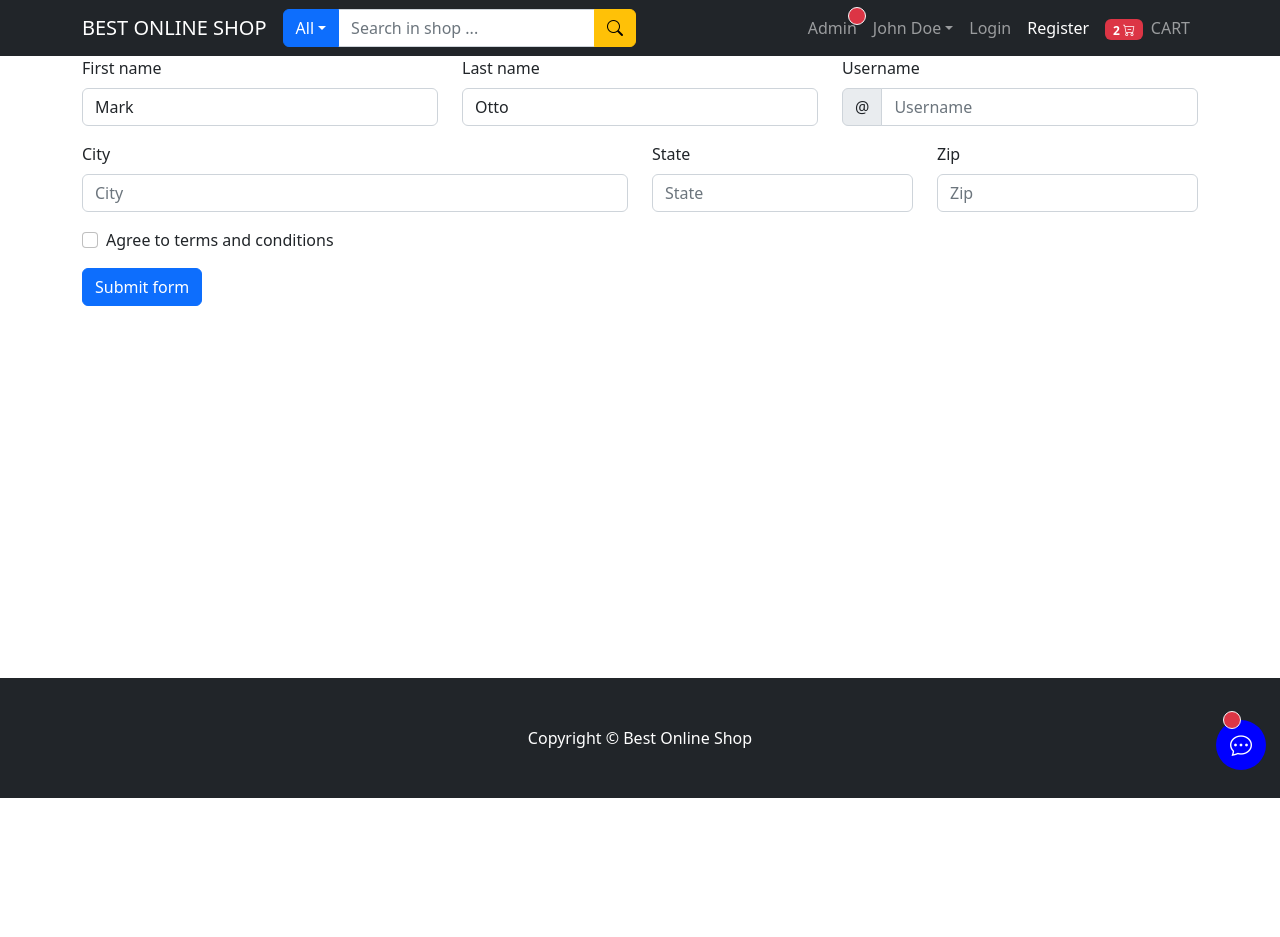
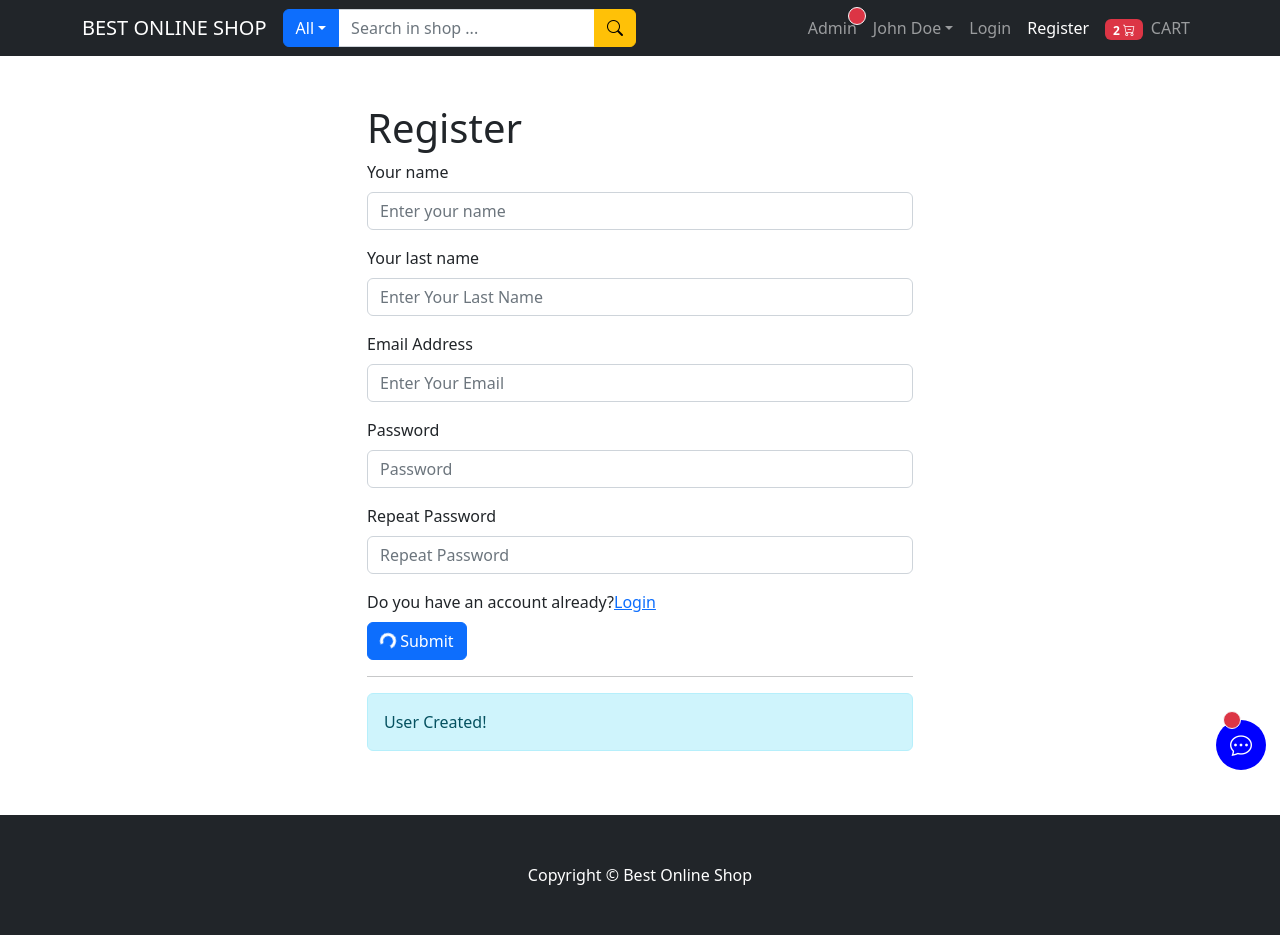
Before and after one commit to 0xAureoleNode/mern-e-commerce, a React (Create React App) app in the folder frontend/: page /register in a window 1280 px wide. Before the commit the page ends 800 px from the top, so only its background shows below. Built offline with nearby package versions, Linux system fonts and the light colour scheme.

Commit message:
updating RegisterPage

```diff
--- a/frontend/src/pages/RegisterPage.js
+++ b/frontend/src/pages/RegisterPage.js
@@ -1,5 +1,14 @@
 import React, { useState } from 'react';
-import { Container, Row, Col, Form, Button, InputGroup } from 'react-bootstrap';
+import {
+  Container,
+  Row,
+  Col,
+  Form,
+  Button,
+  Spinner,
+  Alert,
+} from 'react-bootstrap';
+import { Link } from 'react-router-dom';
 
 const RegisterPage = () => {
   const [validated, setValidated] = useState(false);
@@ -13,80 +22,106 @@ const RegisterPage = () => {
 
     setValidated(true);
   };
-  //
   return (
     <Container>
+      <Row className="mt-5 justify-content-md-center">
+        <Col md={6}>
+          <h1>Register</h1>
           <Form noValidate validated={validated} onSubmit={handleSubmit}>
-        <Row className="mb-3">
-          <Form.Group as={Col} md="4" controlId="validationCustom01">
-            <Form.Label>First name</Form.Label>
+            {/* First Name Group */}
+            <Form.Group className="mb-3" controlId="validationCustom01">
+              <Form.Label>Your name</Form.Label>
               <Form.Control
                 required
                 type="text"
-              placeholder="First name"
-              defaultValue="Mark"
+                placeholder="Enter your name"
+                name="name"
               />
-            <Form.Control.Feedback>Looks good!</Form.Control.Feedback>
+              <Form.Control.Feedback type="invalid">
+                Please Enter A Name
+              </Form.Control.Feedback>
             </Form.Group>
-          <Form.Group as={Col} md="4" controlId="validationCustom02">
-            <Form.Label>Last name</Form.Label>
+            {/* Last Name Group */}
+            <Form.Group className="mb-3" controlId="formBasicLastName">
+              <Form.Label>Your last name</Form.Label>
               <Form.Control
                 required
                 type="text"
-              placeholder="Last name"
-              defaultValue="Otto"
-            />
-            <Form.Control.Feedback>Looks good!</Form.Control.Feedback>
-          </Form.Group>
-          <Form.Group as={Col} md="4" controlId="validationCustomUsername">
-            <Form.Label>Username</Form.Label>
-            <InputGroup hasValidation>
-              <InputGroup.Text id="inputGroupPrepend">@</InputGroup.Text>
-              <Form.Control
-                type="text"
-                placeholder="Username"
-                aria-describedby="inputGroupPrepend"
-                required
+                placeholder="Enter Your Last Name"
+                name="lastName"
               />
               <Form.Control.Feedback type="invalid">
-                Please choose a username.
-              </Form.Control.Feedback>
-            </InputGroup>
-          </Form.Group>
-        </Row>
-        <Row className="mb-3">
-          <Form.Group as={Col} md="6" controlId="validationCustom03">
-            <Form.Label>City</Form.Label>
-            <Form.Control type="text" placeholder="City" required />
-            <Form.Control.Feedback type="invalid">
-              Please provide a valid city.
+                Please Enter Your Last Name
               </Form.Control.Feedback>
             </Form.Group>
-          <Form.Group as={Col} md="3" controlId="validationCustom04">
-            <Form.Label>State</Form.Label>
-            <Form.Control type="text" placeholder="State" required />
+            {/* Email Group */}
+            <Form.Group className="mb-3" controlId="formBasicEmail">
+              <Form.Label>Email Address</Form.Label>
+              <Form.Control
+                required
+                type="email"
+                placeholder="Enter Your Email"
+                name="email"
+              />
               <Form.Control.Feedback type="invalid">
-              Please provide a valid state.
+                Please Enter Email
               </Form.Control.Feedback>
             </Form.Group>
-          <Form.Group as={Col} md="3" controlId="validationCustom05">
-            <Form.Label>Zip</Form.Label>
-            <Form.Control type="text" placeholder="Zip" required />
+            {/* Password Group */}
+            <Form.Group className="mb-3" controlId="formBasicPassword">
+              <Form.Label>Password</Form.Label>
+              <Form.Control
+                required
+                type="password"
+                placeholder="Password"
+                name="password"
+                minLength={6}
+              />
               <Form.Control.Feedback type="invalid">
-              Please provide a valid zip.
+                Please Enter Password
               </Form.Control.Feedback>
             </Form.Group>
+            {/* Repeat Password */}
+            <Form.Group className="mb-3" controlId="formBasicPasswordRepeat">
+              <Form.Label>Repeat Password</Form.Label>
+              <Form.Control
+                required
+                type="password"
+                placeholder="Repeat Password"
+                name="confirmPassword"
+                minLength={6}
+              />
+              <Form.Control.Feedback type="invalid">
+                Both Passwords should match
+              </Form.Control.Feedback>
+            </Form.Group>
+
+            <Row className="pb-2">
+              <Col>
+                Do you have an account already?<Link to={'/login'}>Login</Link>
+              </Col>
             </Row>
-        <Form.Group className="mb-3">
-          <Form.Check
-            required
-            label="Agree to terms and conditions"
-            feedback="You must agree before submitting."
-            feedbackType="invalid"
-          />
-        </Form.Group>
-        <Button type="submit">Submit form</Button>
+
+            <Button type="submit">
+              <Spinner
+                as="span"
+                animation="border"
+                size="sm"
+                role="status"
+                aria-hidden="true"
+              />{' '}
+              Submit
+            </Button>
+            <hr />
+            <Alert show={false} variant="danger">
+              User with that email already exists!
+            </Alert>
+            <Alert show={true} variant="info">
+              User Created!
+            </Alert>
           </Form>
+        </Col>
+      </Row>
     </Container>
   );
 };
```
Lines whose indentation alone changed are shown as unchanged.
